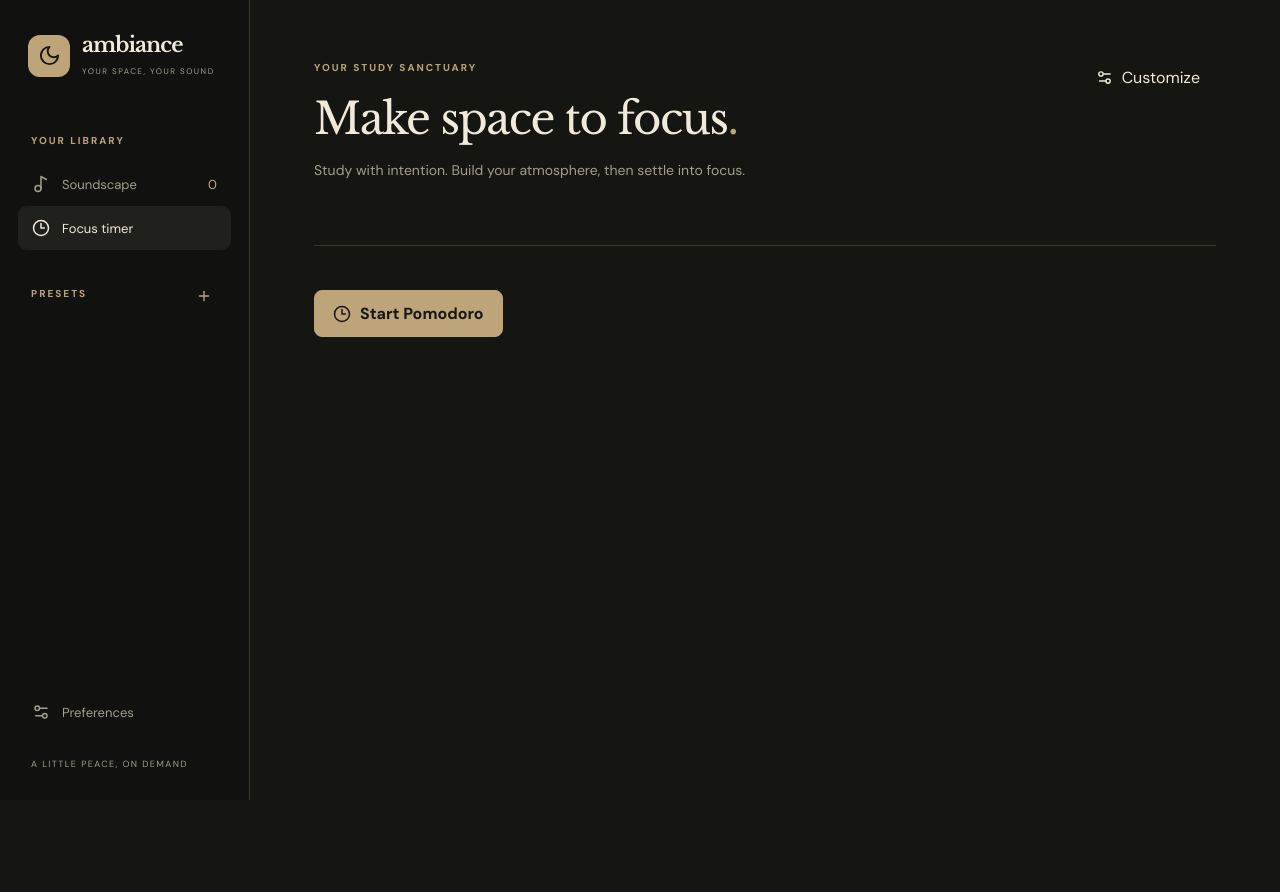
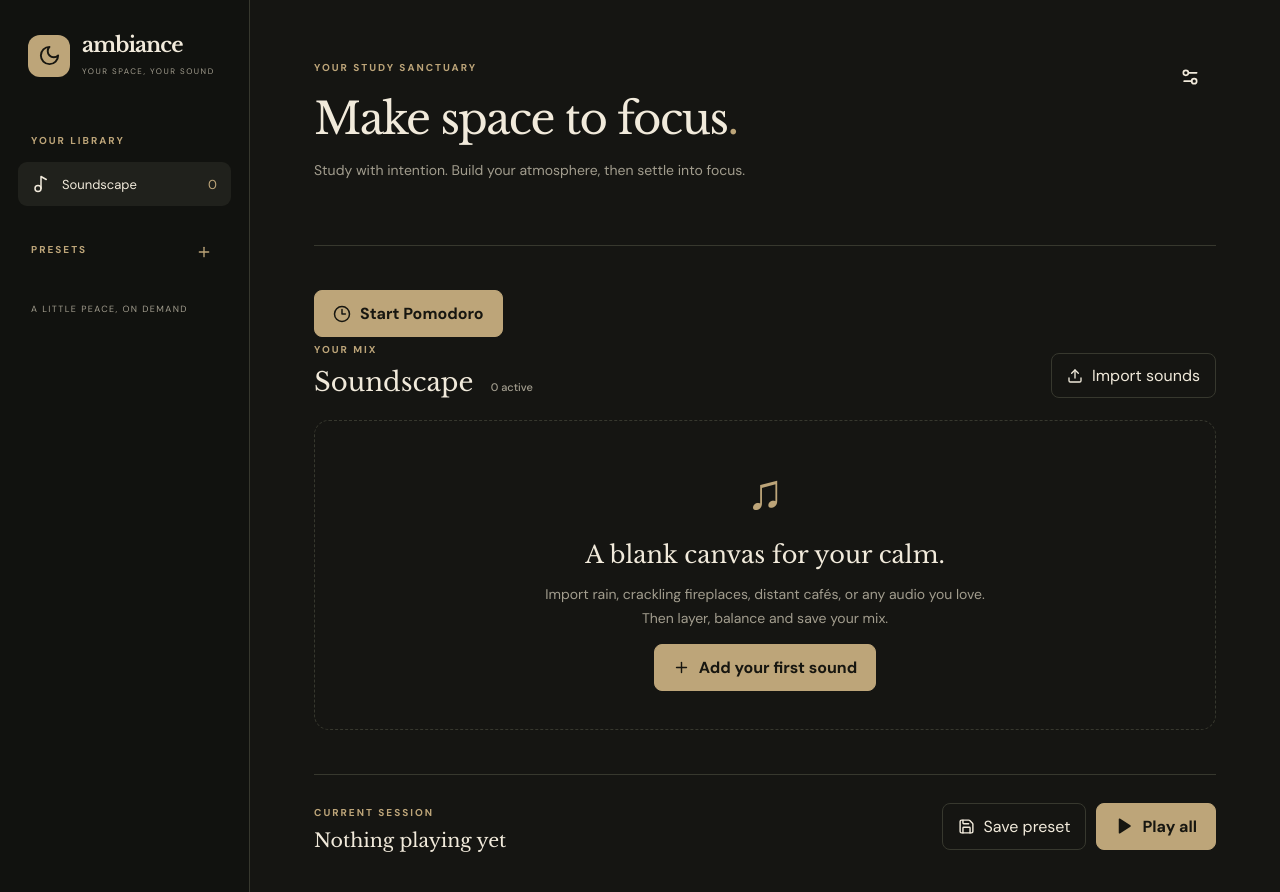
Before and after one commit to zyl10s/ambiance, a React (Vite) app: page / in a window 1280 px wide. Before the commit the page ends 800 px from the top, so only its background shows below. Built offline with nearby package versions, Linux system fonts and the light colour scheme.

Commit message:
Unify soundscape dashboard and inline Pomodoro

```diff
--- a/src/App.tsx
+++ b/src/App.tsx
@@ -1,5 +1,4 @@
 import FocusTimer from './FocusTimer';
-import { Clock3 } from 'lucide-react';
 import { useEffect, useRef, useState } from 'react';
 import { Play, Pause, Plus, Save, Trash2, Volume2, VolumeX, Settings2, Music2, Upload, Moon, PanelTopClose } from 'lucide-react';
 import { isTauri } from '@tauri-apps/api/core';
@@ -26,7 +25,6 @@ export default function App() {
   const [sounds,setSounds] = useState<Sound[]>(()=>stored('ambiance.sounds',[]));
   const [presets,setPresets] = useState<Preset[]>(()=>stored('ambiance.presets',[]));
   const [playing,setPlaying] = useState(false);
-  const [page,setPage] = useState<'sounds'|'focus'>('focus');
   const [showSettings,setShowSettings] = useState(false);
   const [notice,setNotice] = useState('');
   const audio = useRef<Map<string,HTMLAudioElement>>(new Map());
@@ -134,21 +132,20 @@ export default function App() {
     <aside className="sidebar">
       <div className="brand"><div className="brand-icon"><Moon size={23}/></div><div><strong>ambiance</strong><small>YOUR SPACE, YOUR SOUND</small></div></div>
       <div className="side-label">YOUR LIBRARY</div>
-      <button className={'nav '+(page==='sounds'?'selected':'')} onClick={()=>setPage('sounds')}><Music2 size={18}/> Soundscape <span>{sounds.length}</span></button><button className={'nav '+(page==='focus'?'selected':'')} onClick={()=>setPage('focus')}><Clock3 size={18}/> Focus timer</button>
+      <div className="nav selected"><Music2 size={18}/> Soundscape <span>{sounds.length}</span></div>
       <div className="side-label spaced">PRESETS <button title="Save current mix" onClick={savePreset}><Plus size={16}/></button></div>
       <div className="preset-list">{presets.map(p=><div className="preset" key={p.id}><button onClick={()=>applyPreset(p)} title="Load preset">{p.name}</button><button title="Delete preset" onClick={()=>setPresets(old=>old.filter(x=>x.id!==p.id))}><Trash2 size={14}/></button></div>)}</div>
-      <button className="nav settings-link" onClick={()=>setShowSettings(!showSettings)}><Settings2 size={18}/> Preferences</button>
       <div className="sidebar-foot">A LITTLE PEACE, ON DEMAND</div>
     </aside>
     <main className="main">
-      <header className="top"><div><span className="eyebrow">YOUR STUDY SANCTUARY</span><h1>Make space to focus<span>.</span></h1><p>Study with intention. Build your atmosphere, then settle into focus.</p></div><button className="ghost" onClick={()=>setShowSettings(!showSettings)}><Settings2 size={17}/> Customize</button></header>
+      <header className="top"><div><span className="eyebrow">YOUR STUDY SANCTUARY</span><h1>Make space to focus<span>.</span></h1><p>Study with intention. Build your atmosphere, then settle into focus.</p></div><button className="ghost corner-gear" aria-label="Settings" title="Settings" onClick={()=>setShowSettings(!showSettings)}><Settings2 size={20}/></button></header>
       {showSettings?<section className="panel preferences"><div className="section-heading"><h2>Preferences</h2><button className="ghost" onClick={()=>setShowSettings(false)}>Close</button></div>
         <label>Appearance<select value={settings.theme} onChange={e=>setSettings({...settings,theme:e.target.value as Theme})}>{themes.map(t=><option value={t.id} key={t.id}>{t.label}</option>)}</select></label>
         <label>On launch<select value={settings.autoplay} onChange={e=>setSettings({...settings,autoplay:e.target.value as Settings['autoplay']})}><option value="off">Do not auto-play</option><option value="last">Play last selected mix</option><option value="preset">Play launch preset</option></select></label>
         {settings.autoplay==='preset'&&<label>Launch preset<select value={settings.launchPreset} onChange={e=>setSettings({...settings,launchPreset:e.target.value})}><option value="">Choose preset</option>{presets.map(p=><option key={p.id} value={p.id}>{p.name}</option>)}</select></label>}
         <label className="check"><input type="checkbox" checked={settings.startHidden} onChange={e=>setSettings({...settings,startHidden:e.target.checked})}/> Start hidden in system tray (desktop only)</label>
       </section>:null}
-      <div style={{display:page==='focus'?'block':'none'}}><FocusTimer/></div>{page==='sounds'&&<><div className="section-heading"><div><span className="eyebrow">YOUR MIX</span><h2>Soundscape <span className="count">{active} active</span></h2></div><button className="outline" onClick={importFiles}><Upload size={16}/> Import sounds</button></div>
+      <FocusTimer settingsOpen={showSettings}/><div className="section-heading"><div><span className="eyebrow">YOUR MIX</span><h2>Soundscape <span className="count">{active} active</span></h2></div><button className="outline" onClick={importFiles}><Upload size={16}/> Import sounds</button></div>
       {sounds.length===0?<div className="empty"><div className="empty-art">♫</div><h3>A blank canvas for your calm.</h3><p>Import rain, crackling fireplaces, distant cafés, or any audio you love. Then layer, balance and save your mix.</p><button className="primary" onClick={importFiles}><Plus size={17}/> Add your first sound</button></div>:
       <div className="sound-grid">{sounds.map(s=><article className={'sound-card '+(s.active?'on':'')} key={s.id}>
         <div className="card-top"><div className="sound-icon"><Volume2 size={21}/></div><button className={'toggle '+(s.active?'enabled':'')} aria-label={s.active?'Disable '+s.name:'Enable '+s.name} onClick={()=>updateSound(s.id,{active:!s.active})}><span/></button></div>
@@ -157,7 +154,6 @@ export default function App() {
         <button className="remove" onClick={()=>setSounds(old=>old.filter(x=>x.id!==s.id))} title="Remove sound"><Trash2 size={15}/></button>
       </article>)}</div>}
       <div className="bottom"><div><span className="eyebrow">CURRENT SESSION</span><strong>{active?active+' layered sound'+(active===1?'':'s'):'Nothing playing yet'}</strong></div><div className="controls"><button className="outline" onClick={savePreset}><Save size={17}/> Save preset</button><button className="primary play" onClick={()=>setPlaying(!playing)}>{playing?<Pause size={18} fill="currentColor"/>:<Play size={18} fill="currentColor"/>}{playing?'Pause all':'Play all'}</button></div></div>
-      </>}
       {notice&&<div role="status" className="toast" onClick={()=>setNotice('')}>{notice} ×</div>}
     </main>
   </div>;
```
